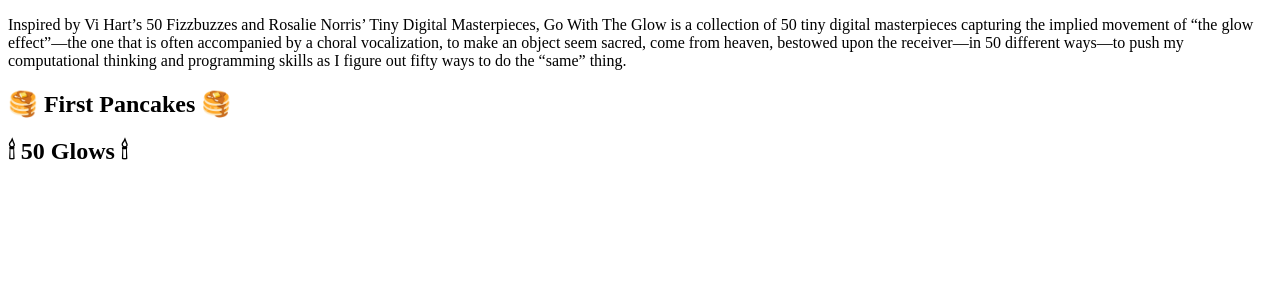
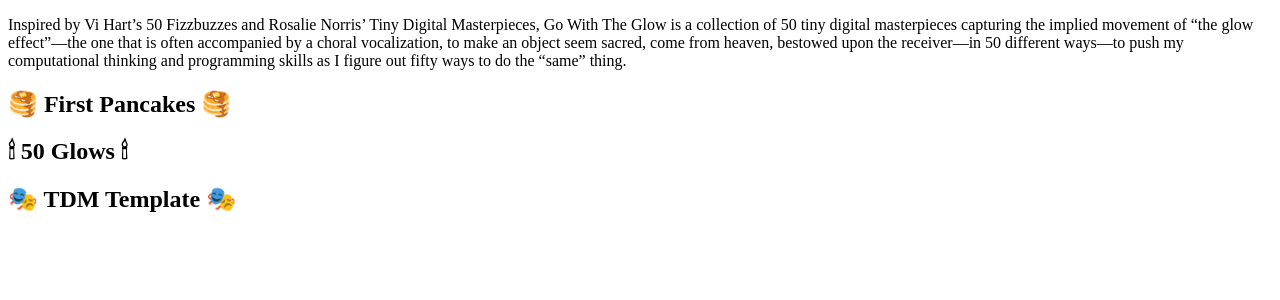
Before and after one commit to shduff/tdm, a Jekyll site: the page built from index.md, in a window 1280 px wide. Shown: the top 300 px of the page. Built offline with Jekyll 4.4.1, drawn with Linux system fonts in a browser that asks for light colours.

Commit message:
Whoops, missed a couple things for curtain test page

```diff
--- a/index.md
+++ b/index.md
@@ -8,3 +8,4 @@
 
 <h2><a href='{{site.baseurl}}/firstpancake'>🥞 First Pancakes 🥞</a></h2>
 <h2><a href='{{site.baseurl}}/fifty'>🕯 50 Glows 🕯</a></h2>
+<h2><a href='{{site.baseurl}}/stage'>🎭 TDM Template 🎭</a></h2>
--- a/stage/index.html
+++ b/stage/index.html
@@ -1,3 +1,5 @@
+---
+---
 <!DOCTYPE html>
 <html>
 <head>
@@ -7,10 +9,11 @@
 
 	<style>
 		.curtain {
+			margin:auto;
 			height: 720px;
 			width: 1280px;
 			background-position:0px;
-			background: url('curtains-horiz.png') left center;
+			background: url('{{site.baseurl}}/media/curtains.png') left center;
 			animation: play 1.8s steps(30) infinite;
 		}
 		@keyframes play {
```
